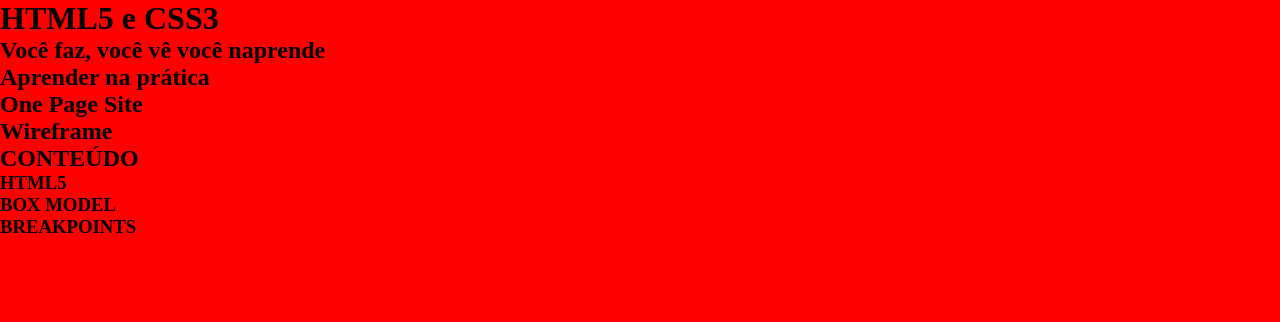
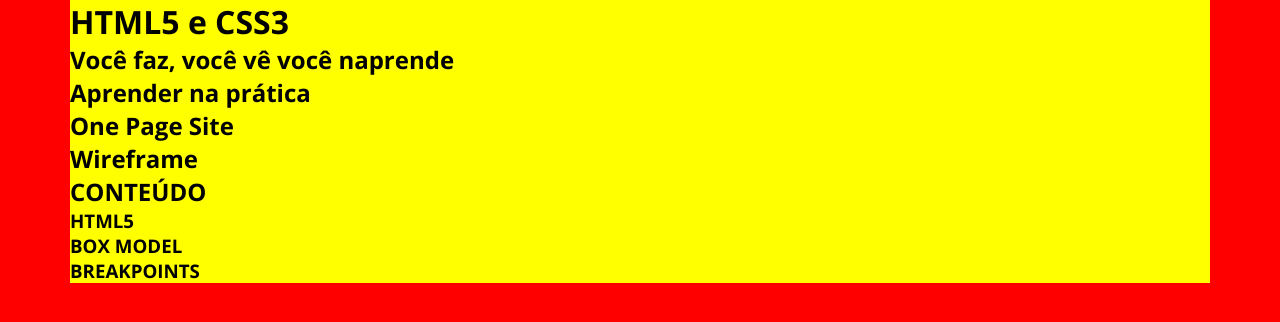
Before and after one commit to Jarde1/html5css3, a plain HTML site: page index.html in a window 1280 px wide. Drawn offline with nearby package versions, Linux system fonts and the light colour scheme.

Commit message:
modificações no layout

```diff
--- a/index.html
+++ b/index.html
@@ -19,40 +19,61 @@
     <!-- teclas ctrl K + ctrl C: cria comentarios -->
     <!-- cabeçalho -->
     <header>
+        <!-- atalho "div.Container" - enter - -->
+        <div class="Container">
+
+        </div>
 
     </header>
 
     <!-- Destaque -->
     <main>
+        <div class="Container">
             <h1>HTML5 e CSS3 </h1>
             <h2> Você faz, você vê você naprende </h2>
+        </div>
+
     </main>
     <!-- Sobre -->
     <section>
+        <div class="Container">
             <h2>Aprender na prática</h2>
+        </div>
+
     </section>
 
     <!-- One page -->
     <section>
+        <div class="Container">
             <h2> One Page Site </h2>
+        </div>
+
     </section>
 
     <!-- Wireframe -->
     <section>
+        <div class="Container">
             <h2> Wireframe </h2>
+        </div>
+
     </section>
 
     <!-- conteúdo -->
     <section>
+        <div class="Container">
             <h2> CONTEÚDO </h2>
             <h3> HTML5 </h3>
             <h3> BOX MODEL </h3>
             <H3> BREAKPOINTS</H3>
+        </div>
+
     </section>
 
     <!-- rodapé -->
     <footer>
+        <div class="Container">
 
+        </div>
     </footer>
 
 </body>
--- a/style.css
+++ b/style.css
@@ -9,6 +9,19 @@
         }
         ---------------------------------------
 */
+/* importação Google Font */
+@import url('https://fonts.googleapis.com/css2?family=Open+Sans:ital,wght@0,300..800;1,300..800&display=swap');
+
+body{
+    font-family: 'open Sans', sans-serif;
+    font-size: 1em;
+}
+
+/* Layout ------------------------------------------------*/
+.Container {
+    margin: 0 auto;
+    background-color: #ff0;
+}
 
 /* Técnica para organizar o renderizamento nos navegadores */
 *{
@@ -29,11 +42,19 @@
     body{
         background-color: aqua;
     }
+    /* Layout --*/
+    .Container {
+        max-width: 540px;
+    }
 }
 /* Tablet Portrait ----------------------- */
 @media(min-width: 768px){
     body{
         background-color: #ff0;
+    }
+    /* Layout --*/
+    .Container {
+        max-width: 720px;
     }
 }
 
@@ -42,10 +63,19 @@
    body{
         background-color: #f60;
    }
+   /* Layout --*/
+    .Container {
+       max-width: 960px;
+    }
+}
 
 /* PC ------------------------------------ */
 @media (min-width: 1200px){
    body{
         background-color: #ff0000;
    }
+   /* Layout ------------------------------------------------*/
+    .Container {
+        max-width: 1140px;
+    }
 }
```
Lines whose indentation alone changed are shown as unchanged.
